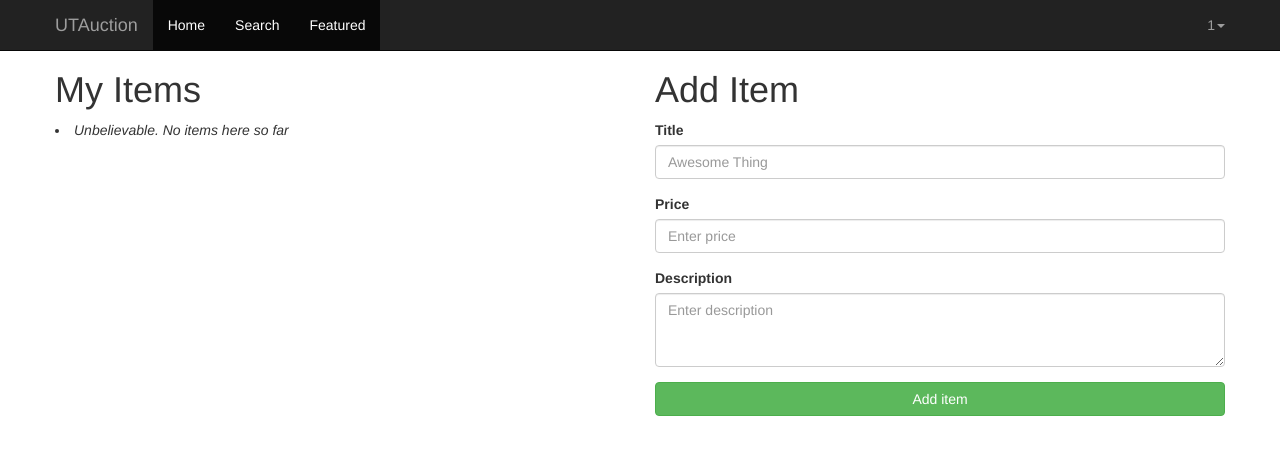
After one commit to syz83/UTAuction, a Flask app: page /addItem in a window 1280 px wide. The commit adds this page. Shown: the top 455 px of the page. Run offline with Flask 2, Linux system fonts and the light colour scheme; the visitor is signed in with stand-in values (Sample User, id 1); some libraries are stand-ins or nearby versions.

Commit message:
users can now add items

```diff
--- a/app.py
+++ b/app.py
@@ -38,12 +38,22 @@ class User(UserMixin):
 			return User(user["username"], user["password"])
 		return None
 
+#Useful methods
 def hash_pass(password):
 	"""
 	Return the md5 hash of the password+salt
 	"""
 	salted_password = password + app.secret_key
 	return md5.new(salted_password).hexdigest()
+
+def convert_to_dict(iterable):
+	outer_dict = {}
+	for element in iterable:
+		inner_dict = {}
+		for key in element:
+			inner_dict[key] = element[key]
+		outer_dict[element['_id']]= inner_dict
+	return outer_dict
 
 
 
@@ -102,6 +112,25 @@ def market():
 	print(current_user.id)
 	return render_template('market.html')
 
+@app.route('/my_items/')
+@login_required
+def my_items():
+	my_items=list(items.find({'userid': current_user.id}))
+
+	return render_template('my_items.html', my_items=my_items)
+
+@app.route('/addItem', methods=['POST', 'GET'])
+@login_required
+def addItem():
+	if request.method == 'POST':
+		item = {k : v for k,v in request.form.items()}
+		item['userid'] = current_user.id
+		items.insert(item)
+		my_items = items.find({'userid': current_user.id})
+		return render_template('my_items.html', my_items=my_items)
+	else:
+		return render_template('my_items.html')
+
 @app.route('/item/')
 def item():
 	return render_template('item.html')
--- a/static/bootstrap3/css/custom.css
+++ b/static/bootstrap3/css/custom.css
@@ -135,3 +135,7 @@
 .service-image-left > center > img,.service-image-right > center > img{
 	max-height: 155px;
 }
+
+.top-margin {
+	padding-top: 50px;
+}
--- a/templates/base.html
+++ b/templates/base.html
@@ -26,15 +26,13 @@
             <span class="icon-bar"></span>
             <span class="icon-bar"></span>
           </button>
-          <a class="navbar-brand" href="/">UTAuction</a>
+          <a class="navbar-brand" href="/market">UTAuction</a>
         </div>
         <div class="navbar-collapse collapse">
           <ul class="nav navbar-nav">
-           <li class= "active"><a href="/">Home</a></li>
+           <li class= "active"><a href="/market">Home</a></li>
            <li class= "active"><a href="/search/">Search</a></li>
-           <li class= "active"><a href="/add/">Add</a></li>
            <li class= "active"><a href="/featured/">Featured</a></li>
-           <li class= "active"><a href="/update/">Update</a></li>
           </ul>
           <ul class="nav navbar-nav navbar-right">
           <li class="dropdown">
@@ -49,9 +47,9 @@
         </div><!--/.navbar-collapse -->
       </div>
      </div>
-
+	<div class="top-margin">
 	{% block body %} {% endblock %}
-
+	</div>
 	<!-- Bootstrap core JavaScript
     ================================================== -->
     <!-- Placed at the end of the document so the pages load faster -->
--- a/templates/index.html
+++ b/templates/index.html
@@ -68,7 +68,7 @@
                           <form id="loginForm" method="POST" action="/login" novalidate="novalidate">
                               <div class="form-group">
                                   <label for="username" class="control-label">Username</label>
-                                  <input type="text" class="form-control" id="username" name="username" value="" required="" title="Please enter you username" placeholder="example@gmail.com">
+                                  <input type="email" class="form-control" id="username" name="username" value="" required="" title="Please enter you username" placeholder="example@gmail.com">
                                   <span class="help-block"></span>
                               </div>
                               <div class="form-group">
@@ -108,7 +108,7 @@
                           <form id="registerForm" method="POST" action="/register" novalidate="novalidate">
                               <div class="form-group">
                                   <label for="username" class="control-label">Username</label>
-                                  <input type="text" class="form-control" id="username" name="username" value="" required="" title="Please enter your username" placeholder="example@utexas.edu">
+                                  <input type="email" class="form-control" id="username" name="username" value="" required="" title="Please enter your username" placeholder="example@utexas.edu">
                                   <span class="help-block"></span>
                               </div>
                               <div class="form-group">
--- /dev/null
+++ b/templates/my_items.html
@@ -0,0 +1,38 @@
+{% extends "base.html" %}
+{% block body %}
+<div class="container">
+	<div class="row">
+		<div class="col-md-6">
+		<h1> My Items </h1>
+		{% for item in my_items %}
+		<ul>
+			<h2>{{ item.title }}</h2>
+			<h3>{{ item.price }}</h3>
+			<p>{{ item.description }}</p>
+		</ul>
+		{% else %}
+			<li><em>Unbelievable.  No items here so far</em></li>
+		{% endfor %}
+		</div>
+		<div class="col-md-6">
+			<h1> Add Item </h1>
+			<form id="addItem" method="POST" action="/addItem" novalidate="novalidate">
+              <div class="form-group">
+                  <label for="title" class="control-label">Title</label>
+                  <input type="text" class="form-control" id="title" name="title" value="" required="" placeholder="Awesome Thing">
+              </div>
+              <div class="form-group">
+                  <label for="price" class="control-label">Price</label>
+                  <input type="number" class="form-control" id="price" name="price" value="" required="" placeholder="Enter price">
+              </div>
+              <div class="form-group">
+                  <label for="description" class="control-label">Description</label>
+                  <textarea rows="3" type="description" class="form-control" id="description" name="description" value="" required="" placeholder="Enter description"></textarea>
+              </div>
+              <button type="submit" class="btn btn-success btn-block">Add item</button>
+          </form>
+		</div>
+	</div>
+
+</div>
+{% endblock %}
```
